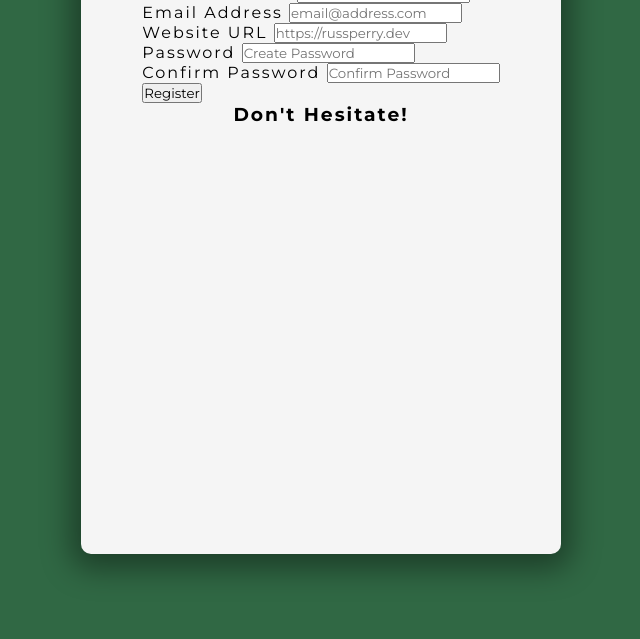
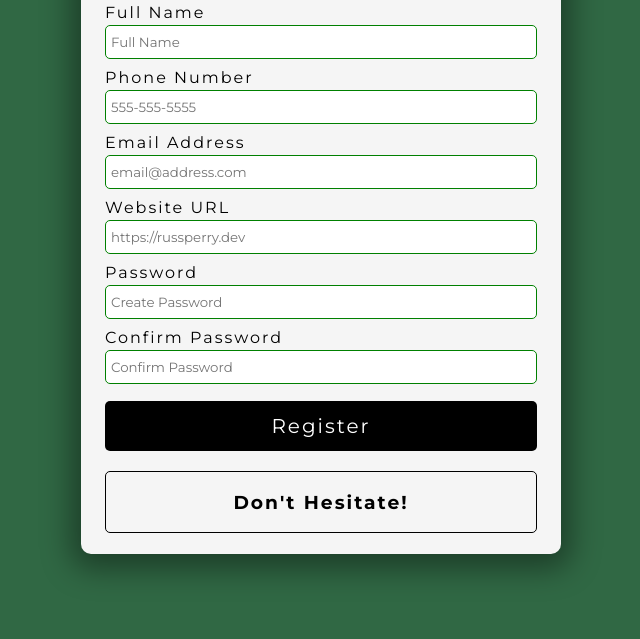
Before and after one commit to rperry99/form-validation, a plain HTML site: page index.html in a window 1280 px wide. Shown: the part 161-800 px from the top of the page, without its empty margins (319-959 px from the left). Drawn offline with Linux system fonts and the light colour scheme.

Commit message:
Finish styling

```diff
--- a/styles.css
+++ b/styles.css
@@ -1,8 +1,6 @@
 @import url('https://fonts.googleapis.com/css2?family=Montserrat:wght@100;300;400;700&display=swap');
 
 * {
-  margin: 0;
-  padding: 0;
   box-sizing: border-box;
   font-family: 'Montserrat', Arial, Helvetica, sans-serif;
 }
@@ -27,3 +25,67 @@ body {
   border-radius: 10px;
   box-shadow: 0 5px 30px 10px rgb(0 0 0 / 0.4);
 }
+
+/* Form */
+form {
+  width: 90%;
+}
+
+.form-group {
+  height: 65px;
+}
+
+label {
+  position: relative;
+  bottom: 3px;
+}
+
+input {
+  width: 100%;
+  height: 34px;
+  padding: 5px;
+  border: solid 1px black;
+  border-radius: 5px;
+  outline: none;
+  transition: all 0.3s;
+}
+
+input:valid {
+  border: solid 1px green;
+}
+
+input:invalid {
+  border: solid 1px red;
+}
+
+button {
+  cursor: pointer;
+  color: white;
+  background: black;
+  border: none;
+  border-radius: 5px;
+  height: 50px;
+  width: 100%;
+  font-size: 20px;
+  letter-spacing: 2px;
+  margin-top: 5px;
+}
+
+button:hover {
+  filter: brightness(200%);
+  background: rgb(22, 22, 22);
+}
+
+button:focus {
+  outline: none;
+}
+
+.message-container {
+  border: solid 1px black;
+  border-radius: 5px;
+  width: 90%;
+  margin-top: 20px;
+  display: flex;
+  justify-content: center;
+  color: black;
+}
```
